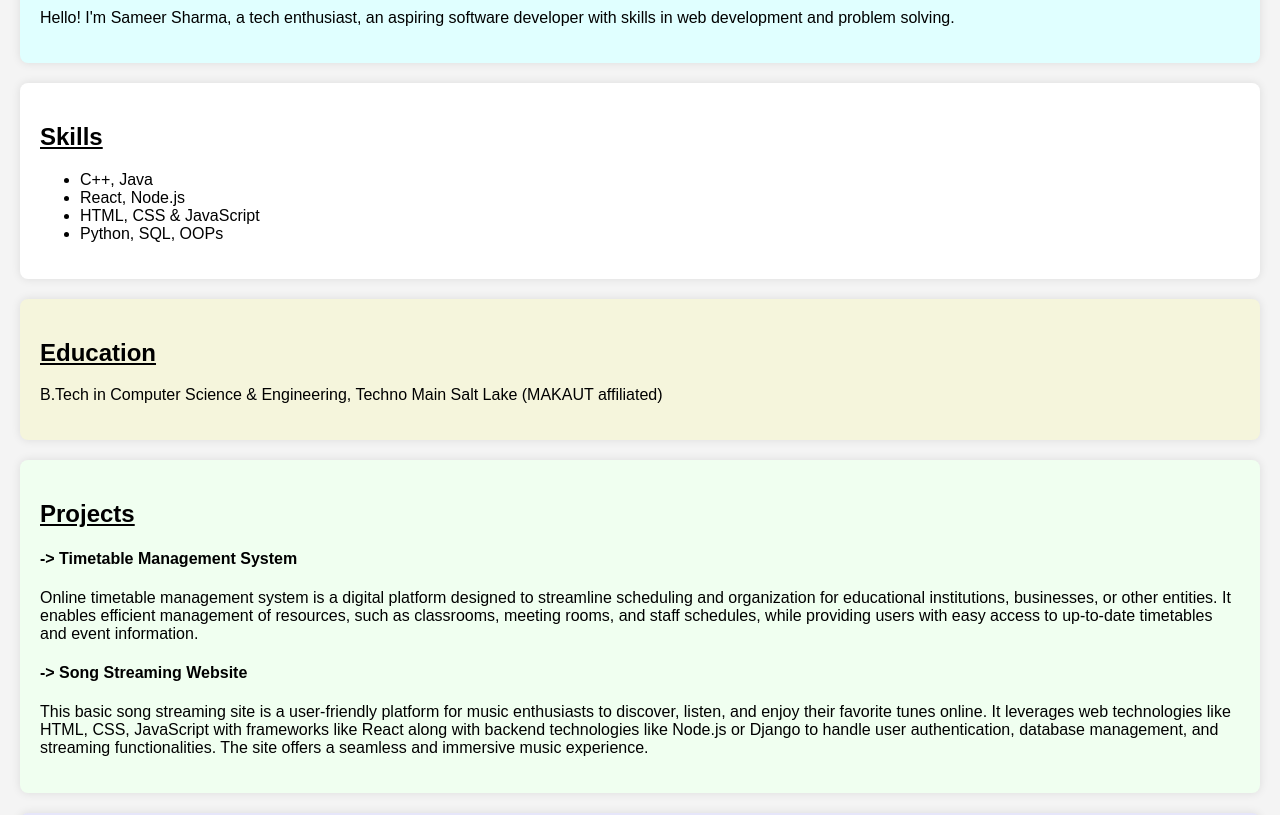
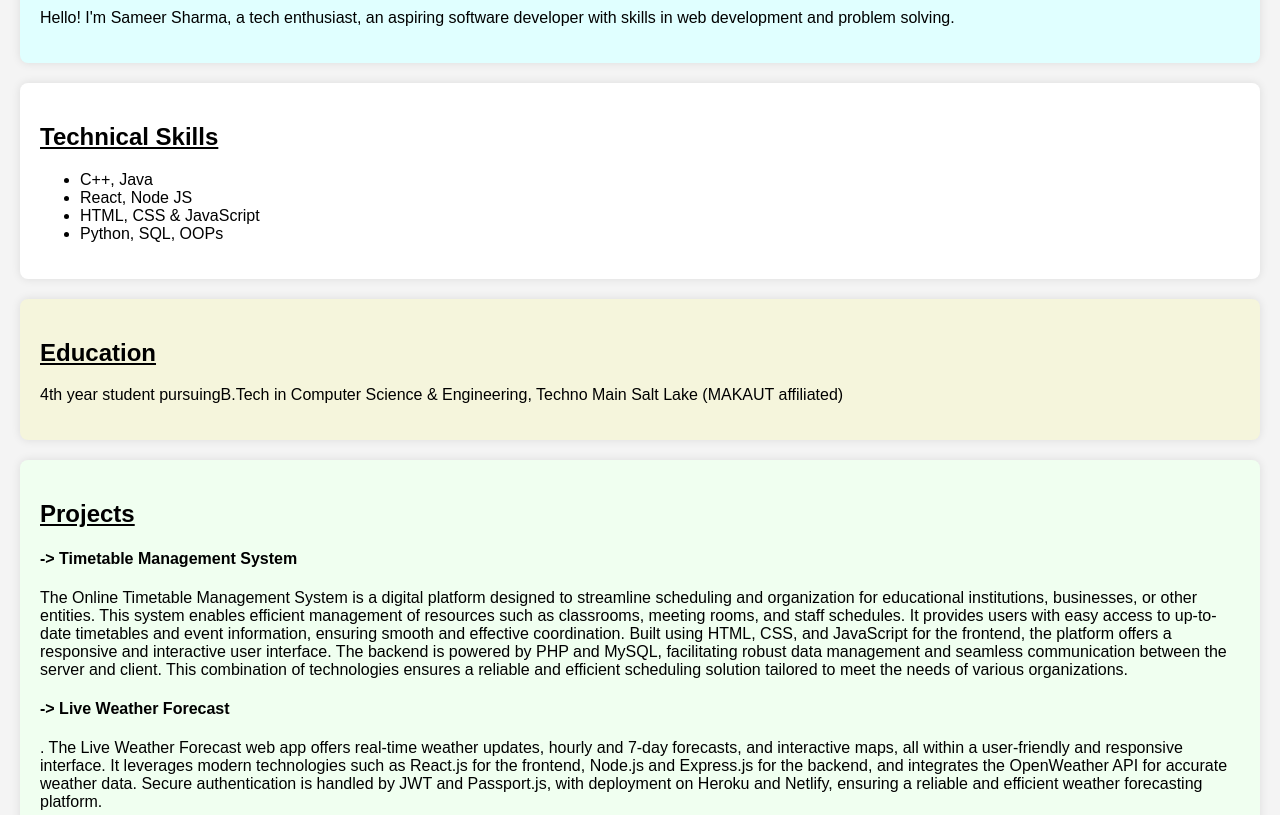
Before and after one commit to Sam8112/Sameer-Sharma-Resume, a plain HTML site: page index.html in a window 1280 px wide. Shown: the part 540-1355 px from the top of the page. Drawn offline with Linux system fonts and the light colour scheme.

Commit message:
Update index.html

```diff
--- a/index.html
+++ b/index.html
@@ -12,7 +12,7 @@
         <img src="./Sameer-profile.png" alt="Profile Picture" id="profile-picture">
         <div class="header-text">
             <h1 id="name">Sameer Sharma</h1>
-            <p>Aspiring Software Engineer</p>
+            <p>Aspiring Software Engineer </p>
         </div>
     </header>
     <nav>
@@ -29,24 +29,24 @@
         <p><span id="typed-text"></span><span id="cursor">|</span></p>
     </section>
     <section id="skills">
-        <h2 style="text-decoration: underline;">Skills</h2>
+        <h2 style="text-decoration: underline;">Technical Skills</h2>
         <ul>
             <li>C++, Java</li>
-            <li>React, Node.js</li>
+            <li>React, Node JS</li>
             <li>HTML, CSS & JavaScript</li>
             <li>Python, SQL, OOPs</li>
         </ul>
     </section>
     <section id="education">
         <h2 style="text-decoration: underline;">Education</h2>
-        <p>B.Tech in Computer Science & Engineering, Techno Main Salt Lake (MAKAUT affiliated)</p>
+        <p>4th year student pursuingB.Tech in Computer Science & Engineering, Techno Main Salt Lake (MAKAUT affiliated)</p>
     </section>
     <section id="projects">
         <h2 style="text-decoration: underline;">Projects</h2>
         <h4> -> Timetable Management System</h3>
-            <p>Online timetable management system is a digital platform designed to streamline scheduling and organization for educational institutions, businesses, or other entities. It enables efficient management of resources, such as classrooms, meeting rooms, and staff schedules, while providing users with easy access to up-to-date timetables and event information.</p>
-        <h4>-> Song Streaming Website</h4>
-            <p>This basic song streaming site is a user-friendly platform for music enthusiasts to discover, listen, and enjoy their favorite tunes online. It leverages web technologies like HTML, CSS, JavaScript with frameworks like React along with backend technologies like Node.js or Django to handle user authentication, database management, and streaming functionalities. The site offers a seamless and immersive music experience.</p>
+            <p>The Online Timetable Management System is a digital platform designed to streamline scheduling and organization for educational institutions, businesses, or other entities. This system enables efficient management of resources such as classrooms, meeting rooms, and staff schedules. It provides users with easy access to up-to-date timetables and event information, ensuring smooth and effective coordination. Built using HTML, CSS, and JavaScript for the frontend, the platform offers a responsive and interactive user interface. The backend is powered by PHP and MySQL, facilitating robust data management and seamless communication between the server and client. This combination of technologies ensures a reliable and efficient scheduling solution tailored to meet the needs of various organizations.</p>
+        <h4>-> Live Weather Forecast</h4>
+            <p>. The Live Weather Forecast web app offers real-time weather updates, hourly and 7-day forecasts, and interactive maps, all within a user-friendly and responsive interface. It leverages modern technologies such as React.js for the frontend, Node.js and Express.js for the backend, and integrates the OpenWeather API for accurate weather data. Secure authentication is handled by JWT and Passport.js, with deployment on Heroku and Netlify, ensuring a reliable and efficient weather forecasting platform.</p>
     </section>
     <section id="contact">
         <h2 style="text-decoration: underline;">Contact Details</h2>
```
